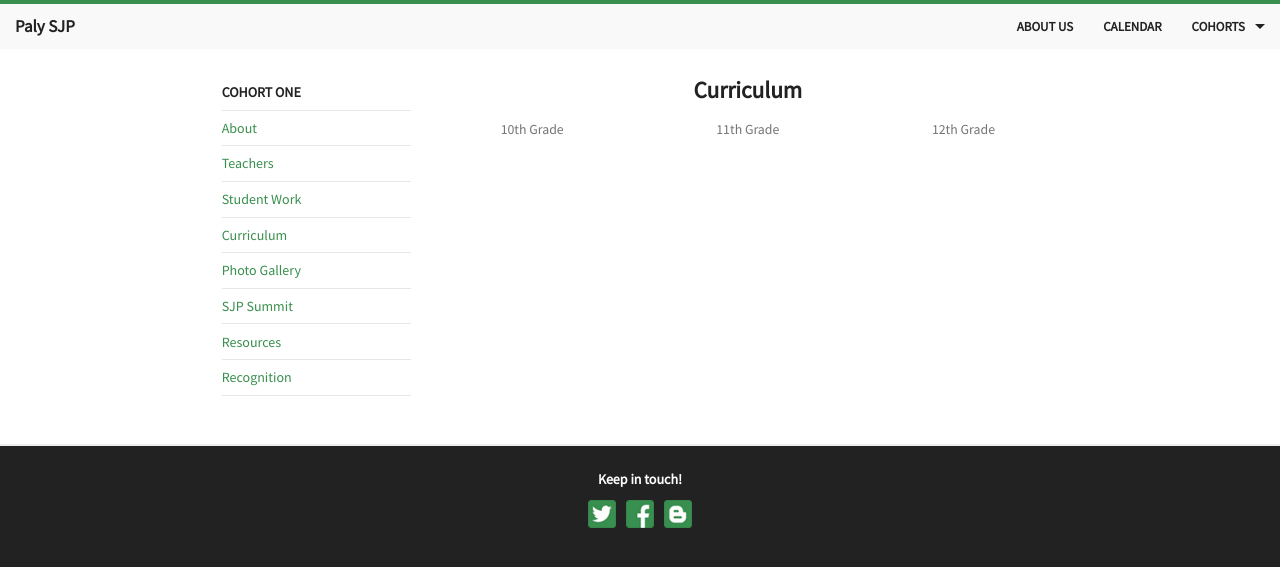
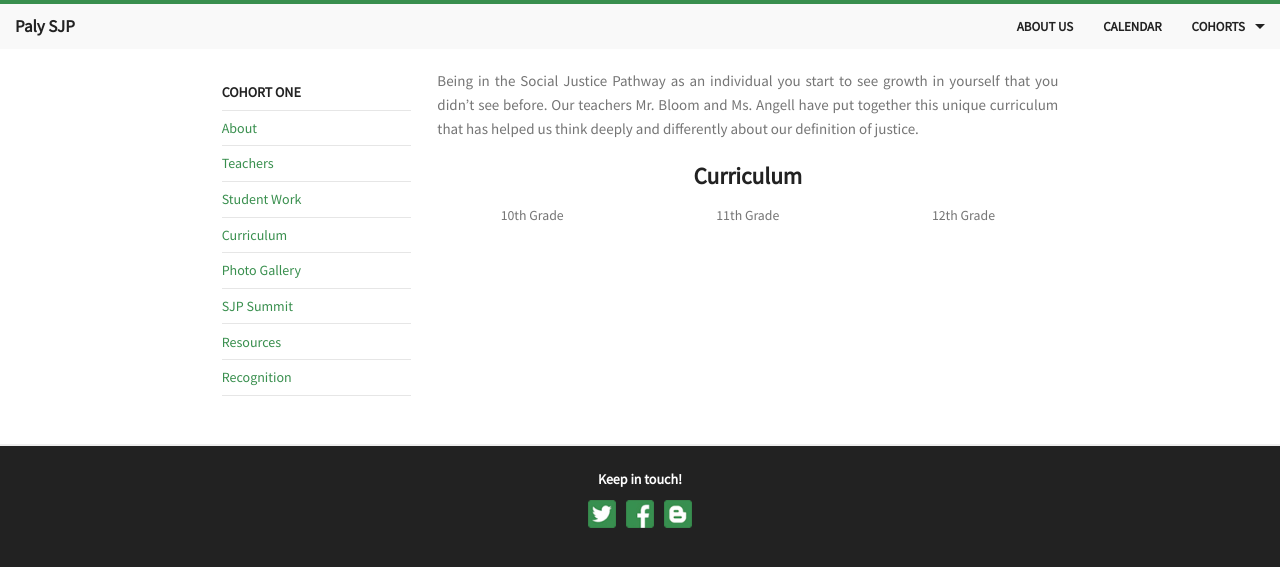
Before and after one commit to rafilong/palysjp-website, a Jekyll site: the page built from cohorts/one/curriculum.html, in a window 1280 px wide. Shown: the top 567 px of the page. Built offline with Jekyll 4.4.1, drawn with Linux system fonts in a browser that asks for light colours; Markdown is read by kramdown in place of the engine named in the settings.

Commit message:
Fixed merge

```diff
--- a/cohorts/one/curriculum.html
+++ b/cohorts/one/curriculum.html
@@ -4,6 +4,8 @@ title: Cohort 1 | Curriculum
 cohortlink: one
 cohort: ONE
 ---
+
+<p> Being in the Social Justice Pathway as an individual you start to see growth in yourself that you didn’t see before. Our teachers Mr. Bloom and Ms. Angell have put together this unique curriculum that has helped us think deeply and differently about our definition of justice. </p>
 
 <h3>Curriculum</h3>
 
```
